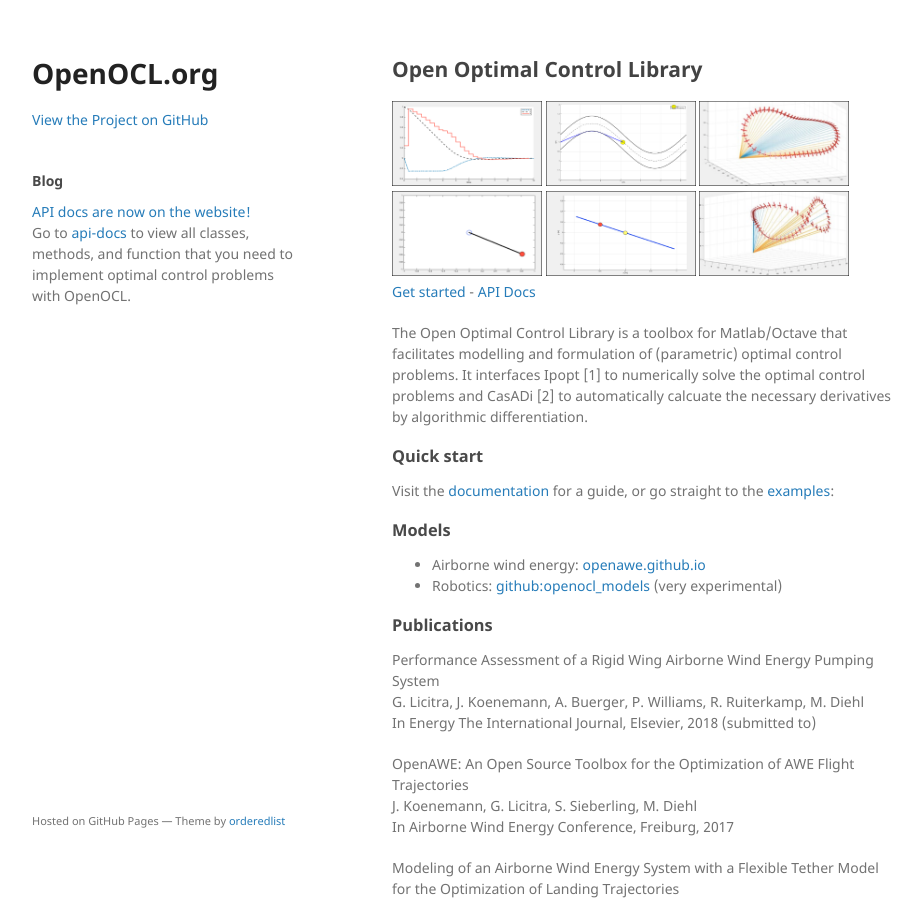
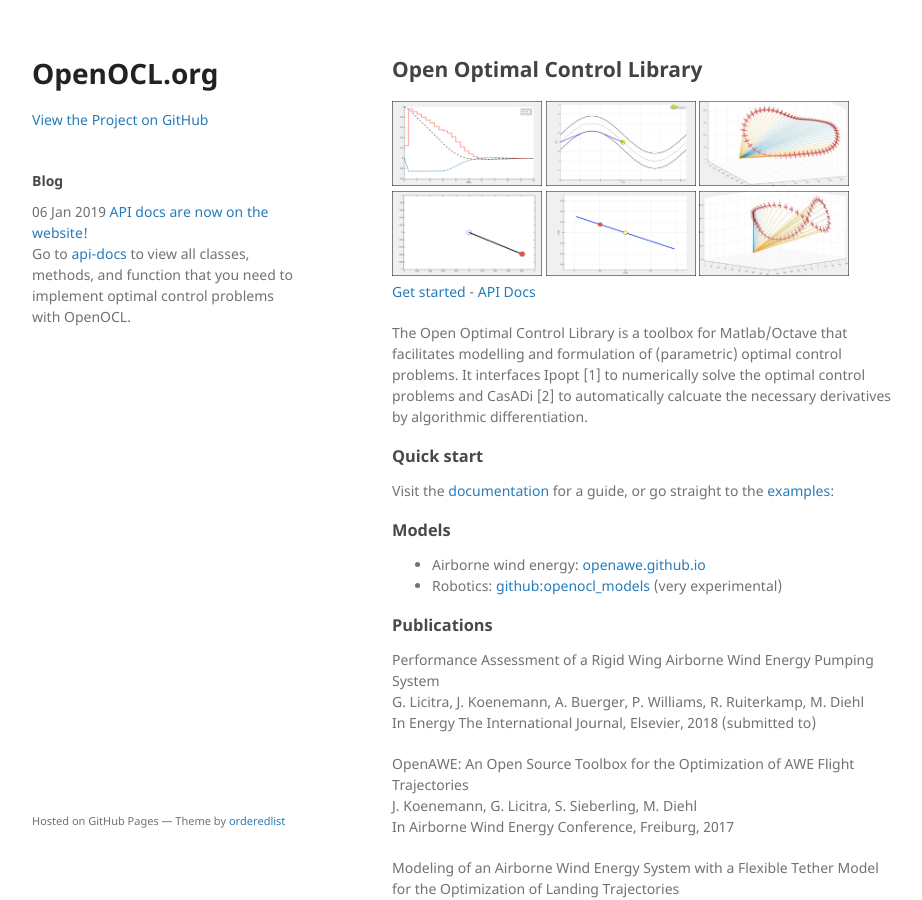
Before and after one commit to OpenOCL/openocl.github.io, a Jekyll site: the page built from index.md, in a window 1280 px wide and 900 px high. Shown: the whole window, without its empty margins (178-1100 px from the left). Built offline with Jekyll 4.4.1, drawn with Linux system fonts in a browser that asks for light colours; our own code applies the rules of GitHub Pages for plain Markdown files.

Commit message:
Update default.html

```diff
--- a/_layouts/default.html
+++ b/_layouts/default.html
@@ -40,7 +40,7 @@
           <ul class="blog">
           {% for post in site.posts %}
             <li>
-              {{ page.date | date_to_string }}
+              {{ post.date | date_to_string }}
               <a href="{{ post.url }}">{{ post.title }} </a>
               {{ post.excerpt | markdownify  }}
             </li>
```
